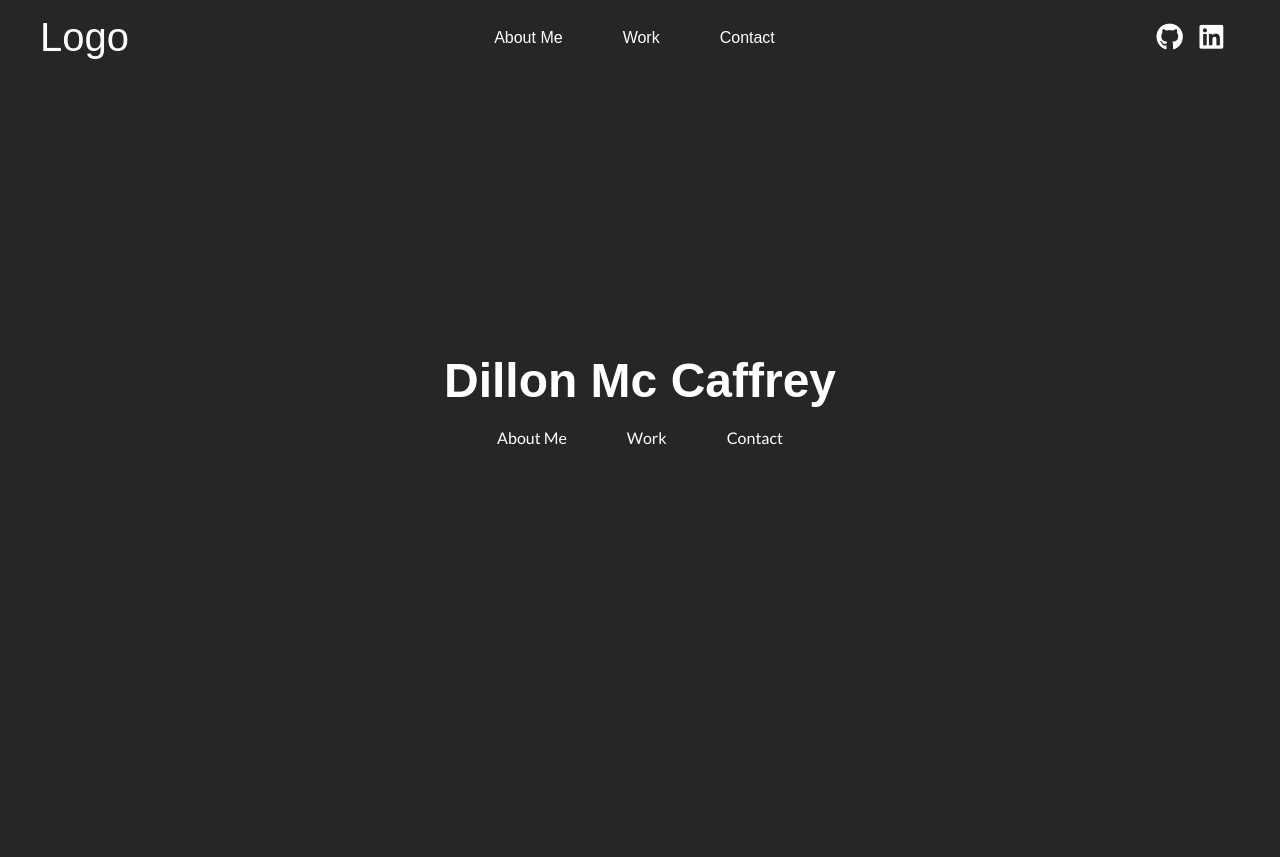
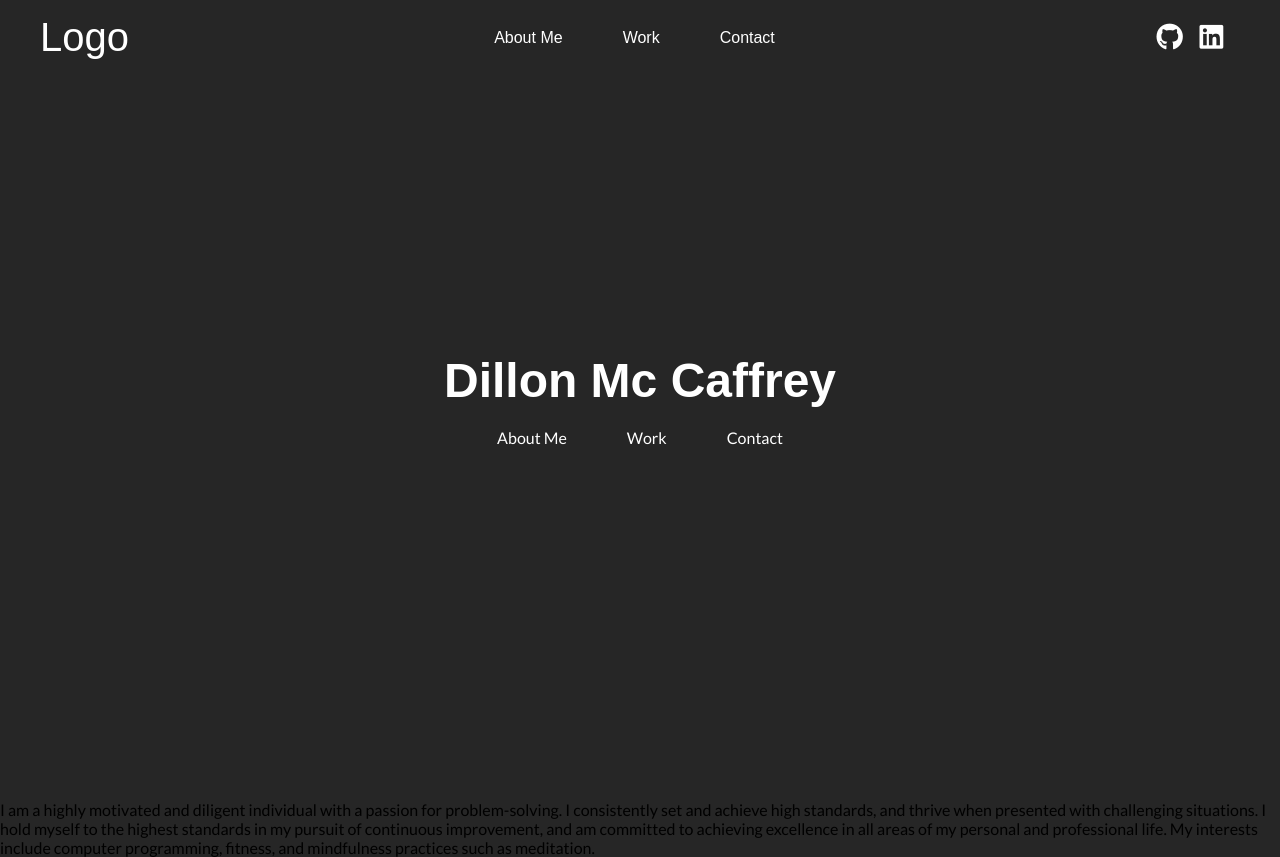
Before and after one commit to dmccaffrey01/DILLON_MC_CAFFREY_PORTFOLIO, a plain HTML site: page index.html in a window 1280 px wide. Before the commit the page ends 800 px from the top, so only its background shows below. Drawn offline with Linux system fonts and the light colour scheme.

Commit message:
Add structure for about me section

```diff
--- a/index.html
+++ b/index.html
@@ -75,6 +75,22 @@
         </div>
     </section>
 
+    <!-- About Me Section -->
+    <section class="about-me-section">
+        <div class="about-me-container">
+            <div class="about-me-img-container"></div>
+            <div class="about-me-description-container">
+                <p class="about-me-description">
+                    I am a highly motivated and diligent individual with a passion for problem-solving.
+                    I consistently set and achieve high standards, and thrive when presented with challenging situations.
+                    I hold myself to the highest standards in my pursuit of continuous improvement, and am committed to
+                    achieving excellence in all areas of my personal and professional life. My interests include computer
+                    programming, fitness, and mindfulness practices such as meditation.
+                </p>
+            </div>
+        </div>
+    </section>
+
     <!-- Footer -->
     <footer>
 
```
